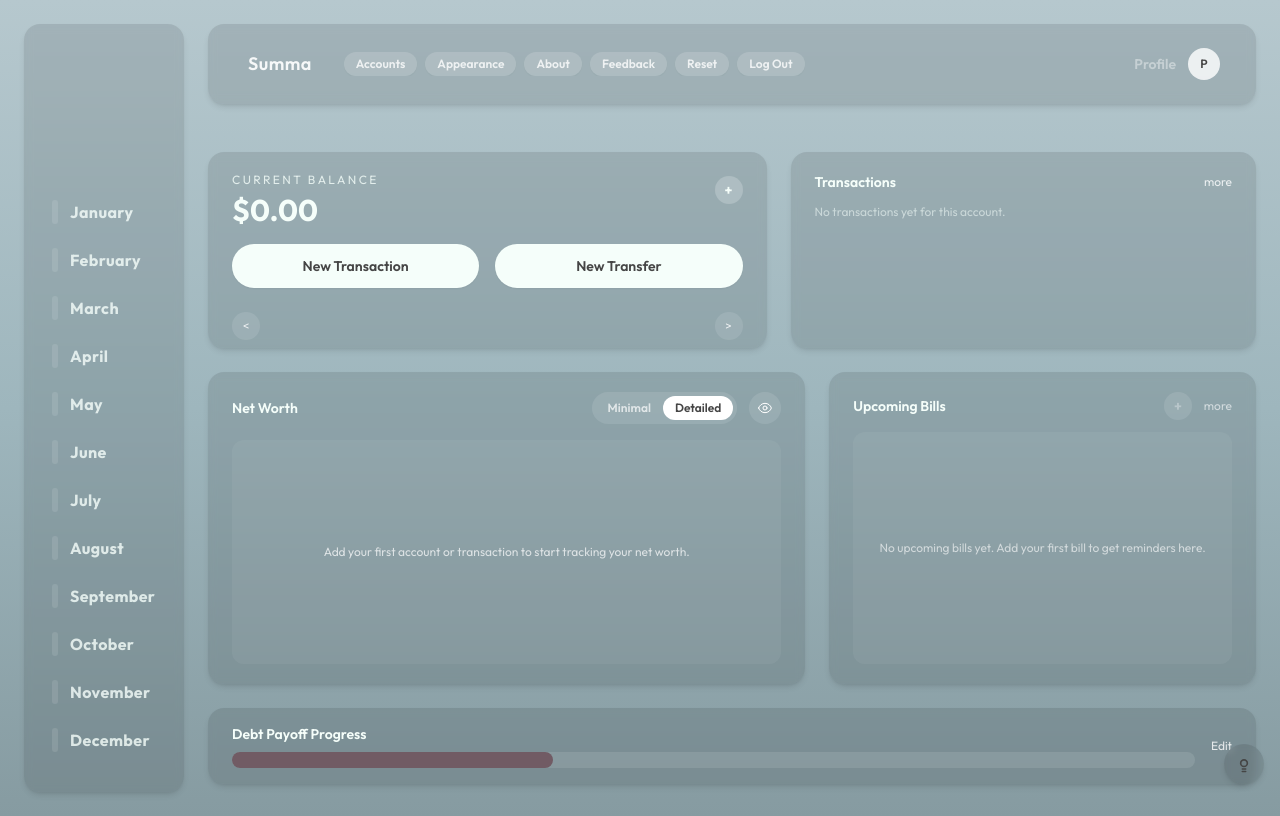
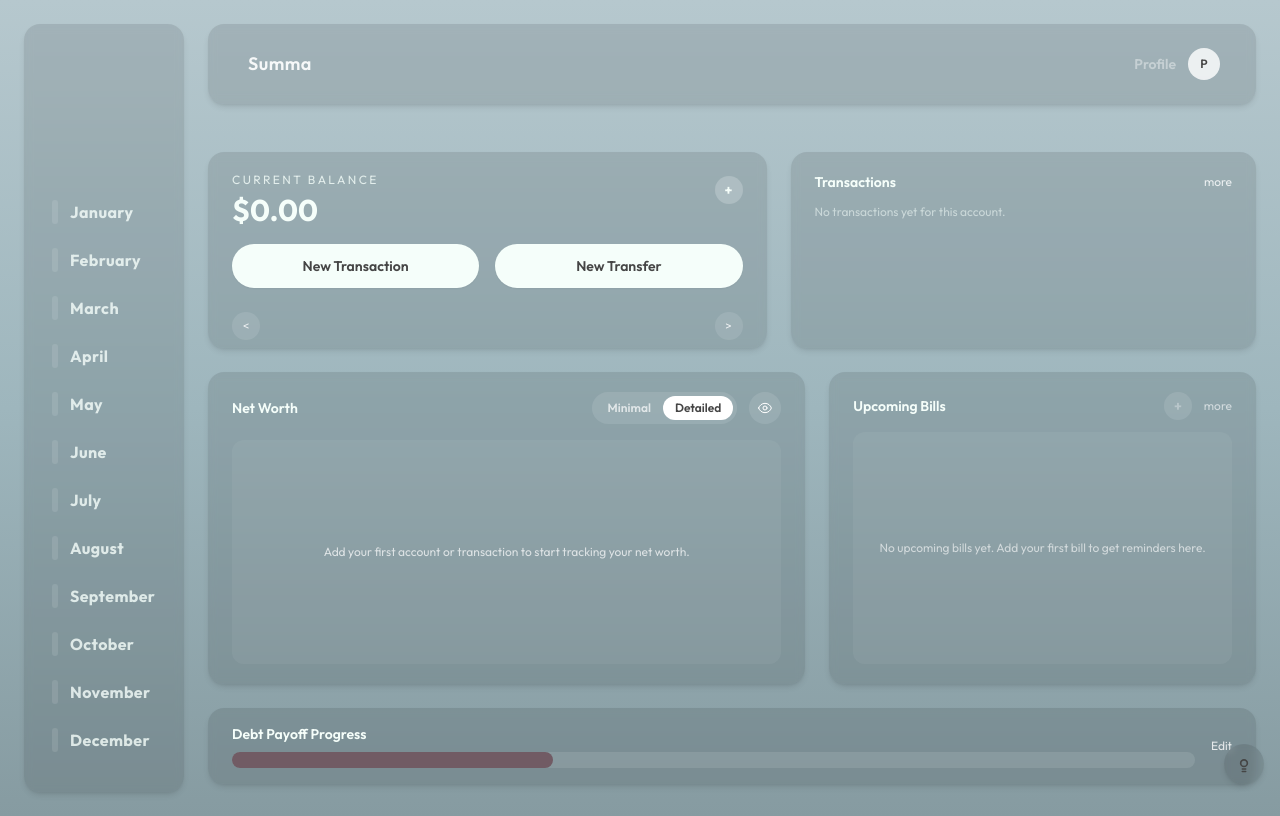
Before and after one commit to sameoldmason/finance-web, a React (Vite) app: page /dashboard in a window 1280 px wide. Built offline with nearby package versions, Linux system fonts and the light colour scheme.

Commit message:
Restore Summa nav toggle animation

```diff
--- a/src/routes/Dashboard.tsx
+++ b/src/routes/Dashboard.tsx
@@ -130,7 +130,7 @@ export default function Dashboard() {
     "minimal" | "detailed"
   >("detailed");
   const [hideMoney, setHideMoney] = useState(false);
-  const [isAppMenuOpen, setIsAppMenuOpen] = useState(true);
+  const [isAppMenuOpen, setIsAppMenuOpen] = useState(false);
   const [isEditingProfileName, setIsEditingProfileName] = useState(false);
   const [profileNameInput, setProfileNameInput] = useState("");
   const [profileNameError, setProfileNameError] = useState("");
@@ -702,7 +702,7 @@ export default function Dashboard() {
             <div className="flex flex-1 items-center gap-4">
               <button
                 type="button"
-                onClick={() => setIsAppMenuOpen(true)}
+                onClick={() => setIsAppMenuOpen((prev) => !prev)}
                 aria-expanded={isAppMenuOpen}
                 aria-controls="app-menu-pills"
                 className="rounded-full px-4 py-2.5 text-left text-lg font-semibold text-white/90 transition hover:bg-white/5"
@@ -714,8 +714,8 @@ export default function Dashboard() {
                 id="app-menu-pills"
                 className={`flex items-center gap-2 overflow-hidden transition-[max-width,opacity,transform] duration-300 ${
                   isAppMenuOpen
-                    ? "max-w-[640px] opacity-100 translate-y-0"
-                    : "max-w-0 opacity-0 -translate-y-1 pointer-events-none"
+                    ? "max-w-[640px] opacity-100 translate-x-0"
+                    : "max-w-0 opacity-0 -translate-x-2 pointer-events-none"
                 }`}
               >
                 {appMenuItems.map((item, index) => (
@@ -732,8 +732,8 @@ export default function Dashboard() {
                     }}
                     className={`rounded-full bg-white/15 px-3 py-1 text-xs font-semibold text-white/80 shadow-sm transition-all duration-300 ${
                       isAppMenuOpen
-                        ? "translate-y-0 opacity-100"
-                        : "-translate-y-1 opacity-0"
+                        ? "translate-x-0 opacity-100"
+                        : "-translate-x-2 opacity-0"
                     } hover:bg-white/25`}
                   >
                     {item.label}
```
